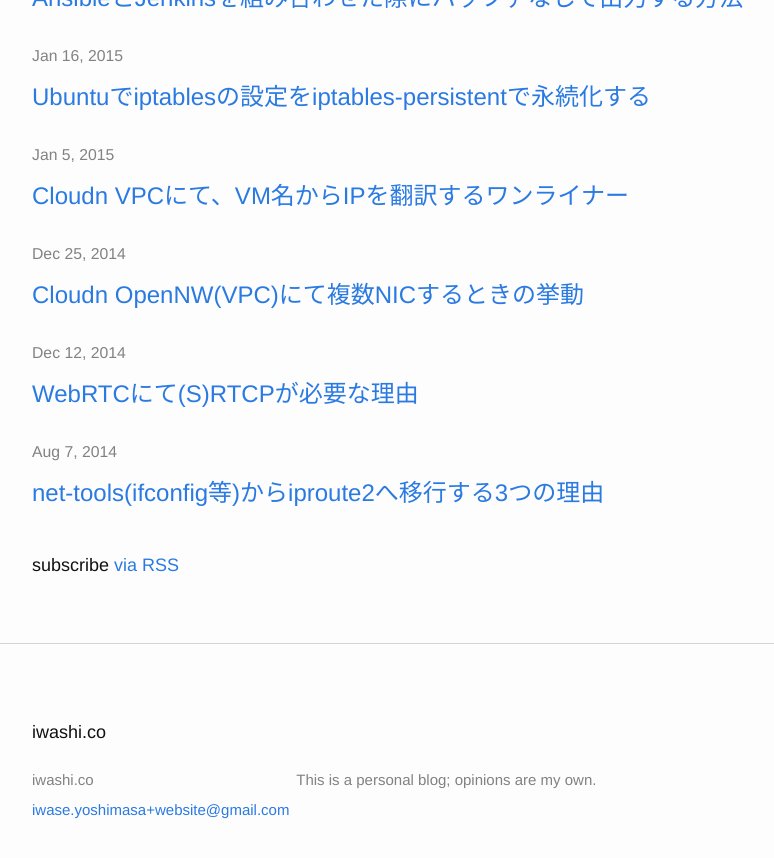
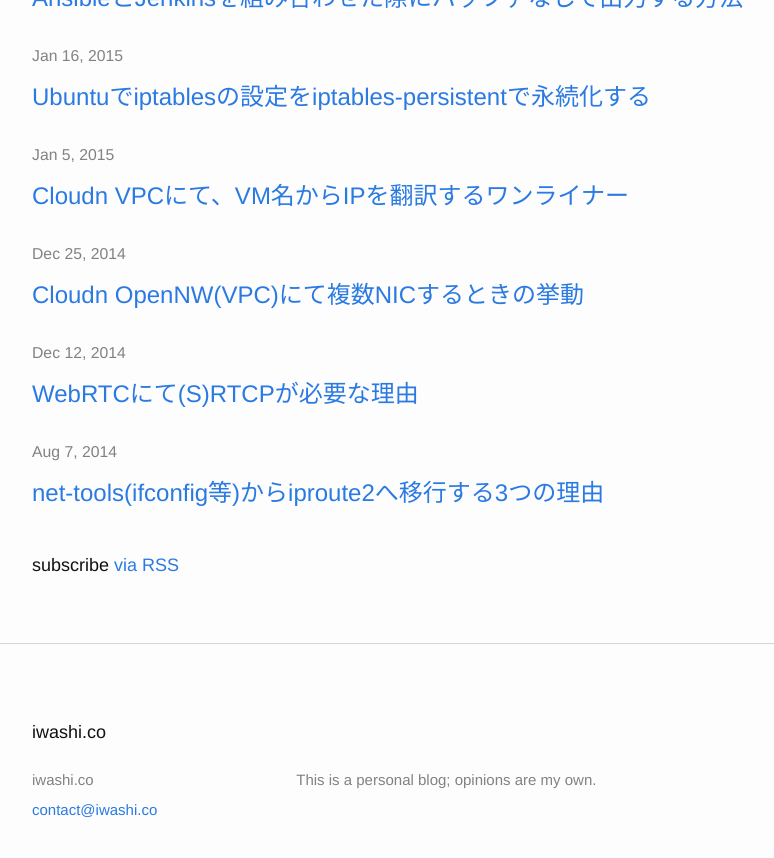
Before and after one commit to iwashi/iwashi.github.io, a Jekyll site: the page built from index.html, in a window 1280 px wide and 900 px high, scrolled down 4903 px. Shown: the top 858 px of the window, without its empty margins (238-1012 px from the left). Built offline with Jekyll 4.4.1, drawn with Linux system fonts in a browser that asks for light colours.

Commit message:
Update email address in configuration

```diff
--- a/_config.yml
+++ b/_config.yml
@@ -7,7 +7,7 @@
 
 # Site settings
 title: iwashi.co
-email: iwase.yoshimasa+website@gmail.com
+email: contact@iwashi.co
 description: > # this means to ignore newlines until "baseurl:"
   This is a personal blog; opinions are my own.
 baseurl: "" # the subpath of your site, e.g. /blog
```
